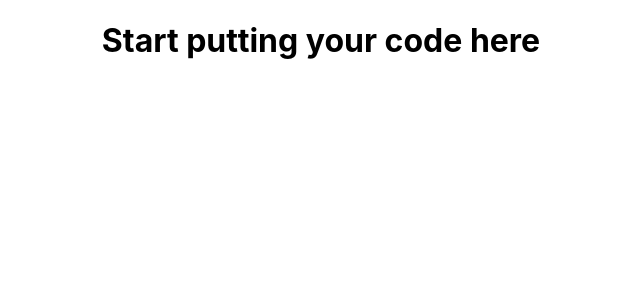
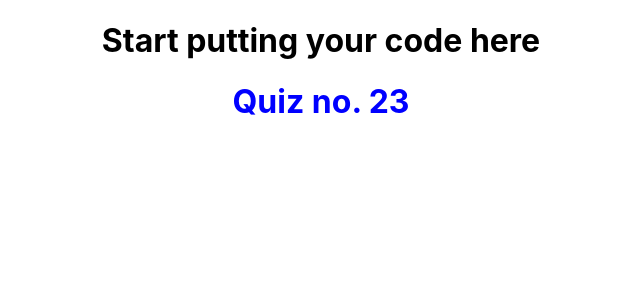
Before and after one commit to tanaypratap/buzzers, a React (Create React App) app: page / in a window 1280 px wide. Shown: the top 300 px of the page, without its empty margins (319-959 px from the left). Built offline with nearby package versions, Linux system fonts and the light colour scheme.

Commit message:
Basic code in layout and container

```diff
--- a/src/App.js
+++ b/src/App.js
@@ -1,11 +1,13 @@
 import React, { Component } from 'react';
 import './App.css';
+import Quiz from './quiz';
 
 class App extends Component {
   render() {
     return (
       <div className="App">
         <h1> Start putting your code here </h1>
+        <Quiz></Quiz>
       </div>
     );
   }
--- a/src/quiz/Quiz.css
+++ b/src/quiz/Quiz.css
@@ -0,0 +1,3 @@
+.quiz-number-header {
+    color: blue;
+}
--- a/src/quiz/QuizContainer.js
+++ b/src/quiz/QuizContainer.js
@@ -0,0 +1,19 @@
+/**
+ * @description Container code will be written by Shashank
+ * @author Shashank Jha
+ */
+
+import React from 'react';
+import QuizLayout from './QuizLayout';
+
+class QuizContainer extends React.Component {
+    componentDidMount() {
+        console.log('Needs to be removed')
+    }
+
+    render() {
+        return <QuizLayout quizNumber={23} />
+    }
+}
+
+export default QuizContainer
--- a/src/quiz/QuizLayout.js
+++ b/src/quiz/QuizLayout.js
@@ -0,0 +1,17 @@
+/**
+ * @description View code
+ * @author Akanksha Choudhary <akanksha.ch29@gmail.com>
+ */
+import React from 'react';
+import './Quiz.css'
+
+class QuizLayout extends React.Component {
+    componentDidMount() {
+        console.log('This needs to be removed');
+    }
+    render() {
+        return <h1 className="quiz-number-header"> Quiz no. {this.props.quizNumber} </h1>
+    }
+}
+
+export default QuizLayout
--- /dev/null
+++ b/src/quiz/index.js
@@ -0,0 +1,2 @@
+import QuizContainer  from './QuizContainer';
+export default QuizContainer;
```
